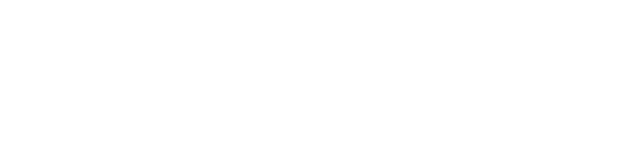
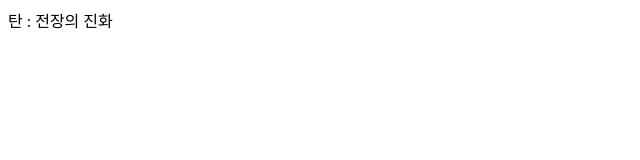
Before and after one commit to exampleview/tahn.github.io, a plain HTML site: page index.html in a window 1280 px wide. Shown: the whole page, without its empty margins (0-640 px from the left). Drawn offline with Linux system fonts and the light colour scheme.

Commit message:
Update index.html

```diff
--- a/index.html
+++ b/index.html
@@ -1 +1,2 @@
 <title>Tahn Fan Web</title>
+<textview1>탄 : 전장의 진화</textview1>
```
